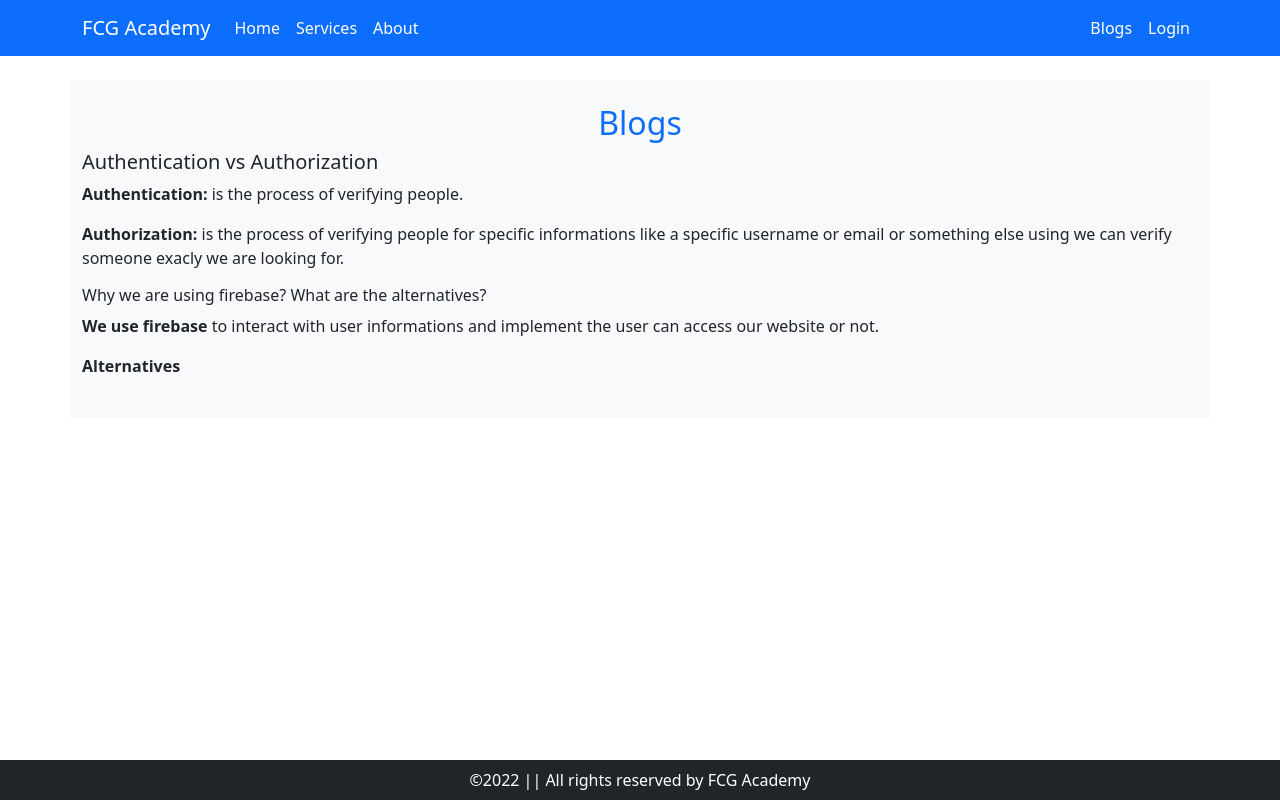
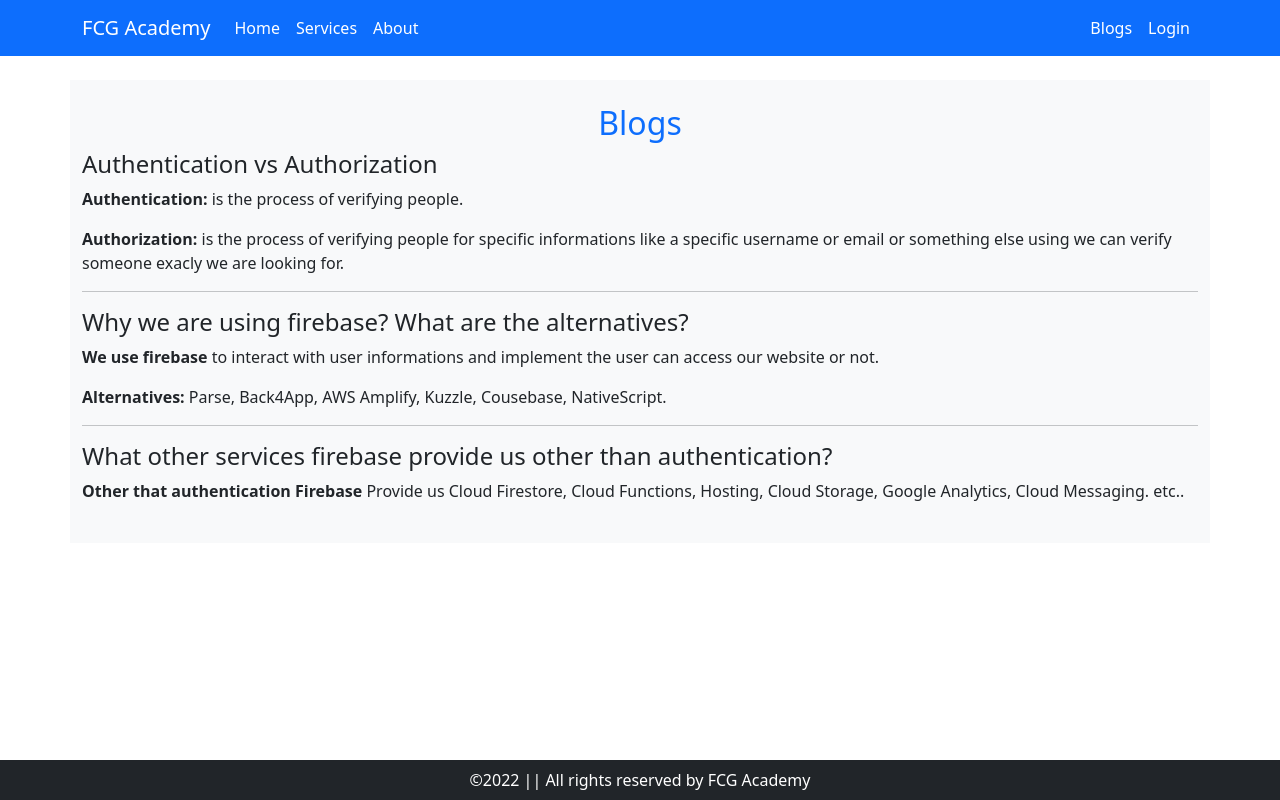
Before and after one commit to nahid7g/FCG-Academy, a React (Create React App) app: page /blogs in a window 1280 px wide. Built offline with nearby package versions, Linux system fonts and the light colour scheme; no server answers.

Commit message:
Blog added

```diff
--- a/src/Pages/Blogs/Blogs.js
+++ b/src/Pages/Blogs/Blogs.js
@@ -6,7 +6,7 @@ const Blogs = () => {
         <Container className='bg-light py-4 my-4'>
             <h2 className='text-center text-primary'>Blogs</h2>
             <article>
-                <h5>Authentication vs Authorization</h5>
+                <h4>Authentication vs Authorization</h4>
                 <p>
                     <strong>Authentication:</strong> is the process of verifying people.
                 </p>
@@ -14,14 +14,20 @@ const Blogs = () => {
                     <strong>Authorization:</strong> is the process of verifying people for specific informations like a specific username or email or something else using we can verify someone exacly we are looking for.
                 </p>
             </article>
+            <hr />
             <article>
-                <h6>Why we are using firebase? What are the alternatives?</h6>
+                <h4>Why we are using firebase? What are the alternatives?</h4>
                 <p>
                     <strong>We use firebase</strong> to interact with user informations and implement the user can access our website or not.
                 </p>
                 <p>
-                    <strong>Alternatives</strong>
+                    <strong>Alternatives:</strong> Parse, Back4App, AWS Amplify, Kuzzle, Cousebase, NativeScript.
                 </p>
+            </article>
+            <hr />
+            <article>
+                <h4>What other services firebase provide us other than authentication?</h4>
+                <p><strong>Other that authentication Firebase</strong> Provide us Cloud Firestore, Cloud Functions, Hosting, Cloud Storage, Google Analytics, Cloud Messaging. etc..</p>
             </article>
         </Container>
     );
```
